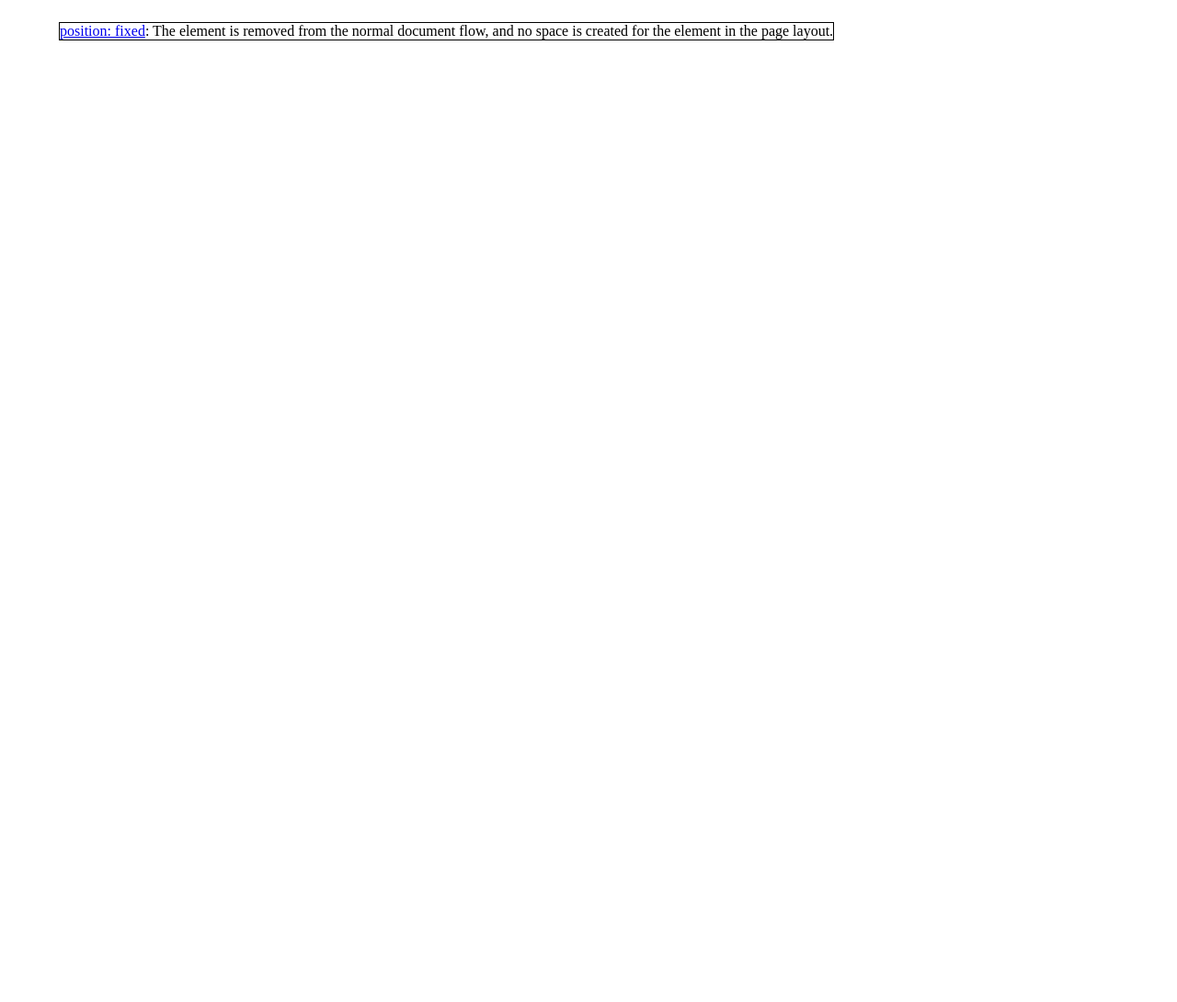
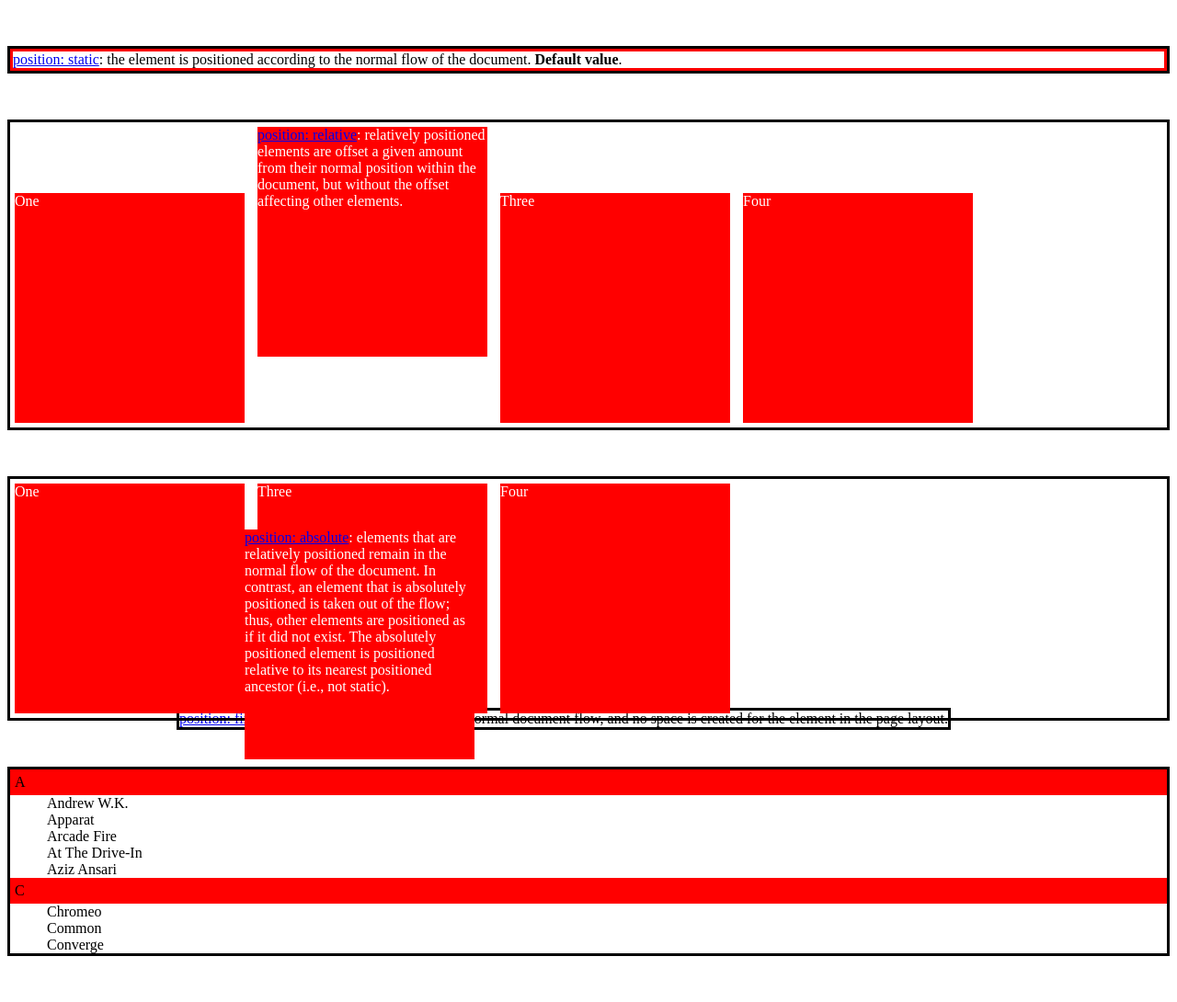
Before and after one commit to sebge2/css-sass-cookbook, a plain HTML site: page positioning.html in a window 1280 px wide. Shown: the whole page at 92% size. Before the commit the page ends 800 px from the top, so only its background shows below. Drawn offline with Linux system fonts and the light colour scheme.

Commit message:
Deploying to gh-pages from @ sebge2/css-sass-cookbook@7298a1606454c0e9aacce2627dc4e822c979c1ef 🚀

```diff
--- a/css/positioning.css
+++ b/css/positioning.css
@@ -1,6 +1,46 @@
+.example {
+  border: 3px solid black;
+  margin: 50px auto;
+}
+
+.box {
+  display: inline-block;
+  width: 250px;
+  height: 250px;
+  background: red;
+  color: white;
+  margin: 5px;
+}
+
 .fixed {
   position: fixed;
-  top: 3%;
-  left: 5%;
-  border: 1px solid black;
+  top: 90%;
+  left: 15%;
 }
+
+.static {
+  position: static;
+  border: 3px solid red;
+}
+
+.relative {
+  position: relative;
+}
+
+.absolute {
+  position: absolute;
+  top: 50px;
+  left: 250px;
+}
+
+.sticky {
+  height: 200px;
+  overflow: auto;
+}
+.sticky dt {
+  position: -webkit-sticky;
+  position: sticky;
+  top: 0;
+  background-color: red;
+  padding: 5px;
+}
--- a/positioning.html
+++ b/positioning.html
@@ -5,8 +5,63 @@
 </head>
 <body>
 
-<div class="fixed">
-  <a href="https://developer.mozilla.org/en-US/docs/Web/CSS/position">position: fixed</a>: The element is removed from the normal document flow, and no space is created for the element in the page layout.
+<div class="fixed example">
+  <a href="https://developer.mozilla.org/en-US/docs/Web/CSS/position">position: fixed</a>: the element is removed from the normal document flow, and no space is created for the element in the page layout.
+</div>
+
+<div class="example">
+  <div class="static">
+    <a href="https://developer.mozilla.org/en-US/docs/Web/CSS/position">position: static</a>: the element is positioned according to the normal flow of the document. <b>Default value</b>.
+  </div>
+</div>
+
+<div class="example">
+  <div class="box">One</div>
+  <div class="box relative">
+    <a href="https://developer.mozilla.org/en-US/docs/Web/CSS/position">position: relative</a>: relatively positioned elements are offset a given amount from their normal position within the document, but without the offset affecting other elements.
+  </div>
+  <div class="box">Three</div>
+  <div class="box">Four</div>
+</div>
+
+<div class="example" style="position: relative">
+  <div class="box">One</div>
+  <div class="box absolute">
+    <a href="https://developer.mozilla.org/en-US/docs/Web/CSS/position">position: absolute</a>: elements that are relatively positioned remain in the normal flow of the document. In contrast, an element that is absolutely positioned is taken out of the flow; thus, other elements are positioned as if it did not exist. The absolutely positioned element is positioned relative to its nearest positioned ancestor (i.e., not static).
+  </div>
+  <div class="box">Three</div>
+  <div class="box">Four</div>
+</div>
+
+<div class="example sticky">
+  <div>
+    <dt>A</dt>
+    <dd>Andrew W.K.</dd>
+    <dd>Apparat</dd>
+    <dd>Arcade Fire</dd>
+    <dd>At The Drive-In</dd>
+    <dd>Aziz Ansari</dd>
+  </div>
+  <div>
+    <dt>C</dt>
+    <dd>Chromeo</dd>
+    <dd>Common</dd>
+    <dd>Converge</dd>
+    <dd>Crystal Castles</dd>
+    <dd>Cursive</dd>
+  </div>
+  <div>
+    <dt>E</dt>
+    <dd>Explosions In The Sky</dd>
+  </div>
+  <div>
+    <dt>T</dt>
+    <dd>Ted Leo &amp; The Pharmacists</dd>
+    <dd>T-Pain</dd>
+    <dd>Thrice</dd>
+    <dd>TV On The Radio</dd>
+    <dd>Two Gallants</dd>
+  </div>
 </div>
 
 </body>
```
